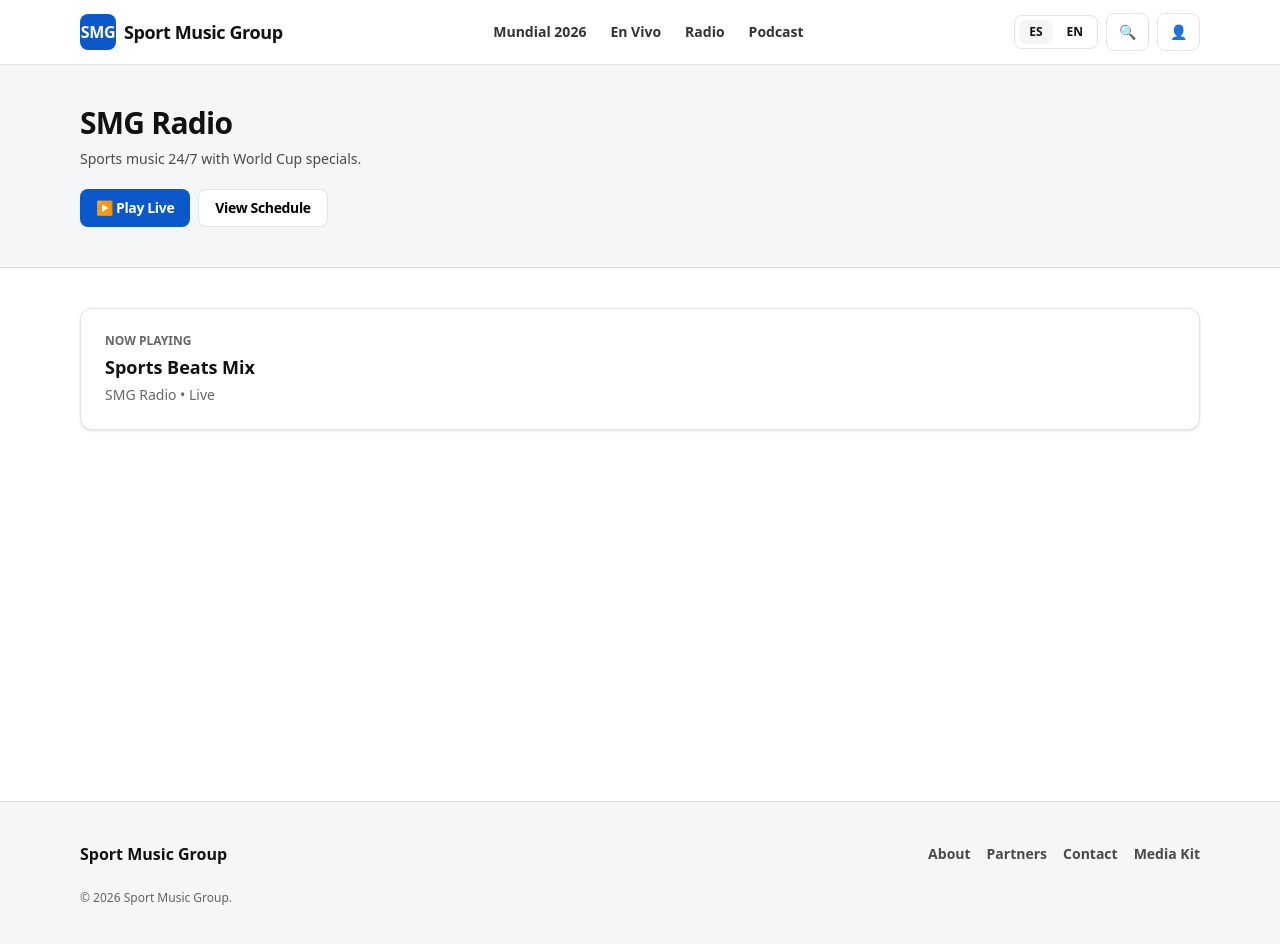
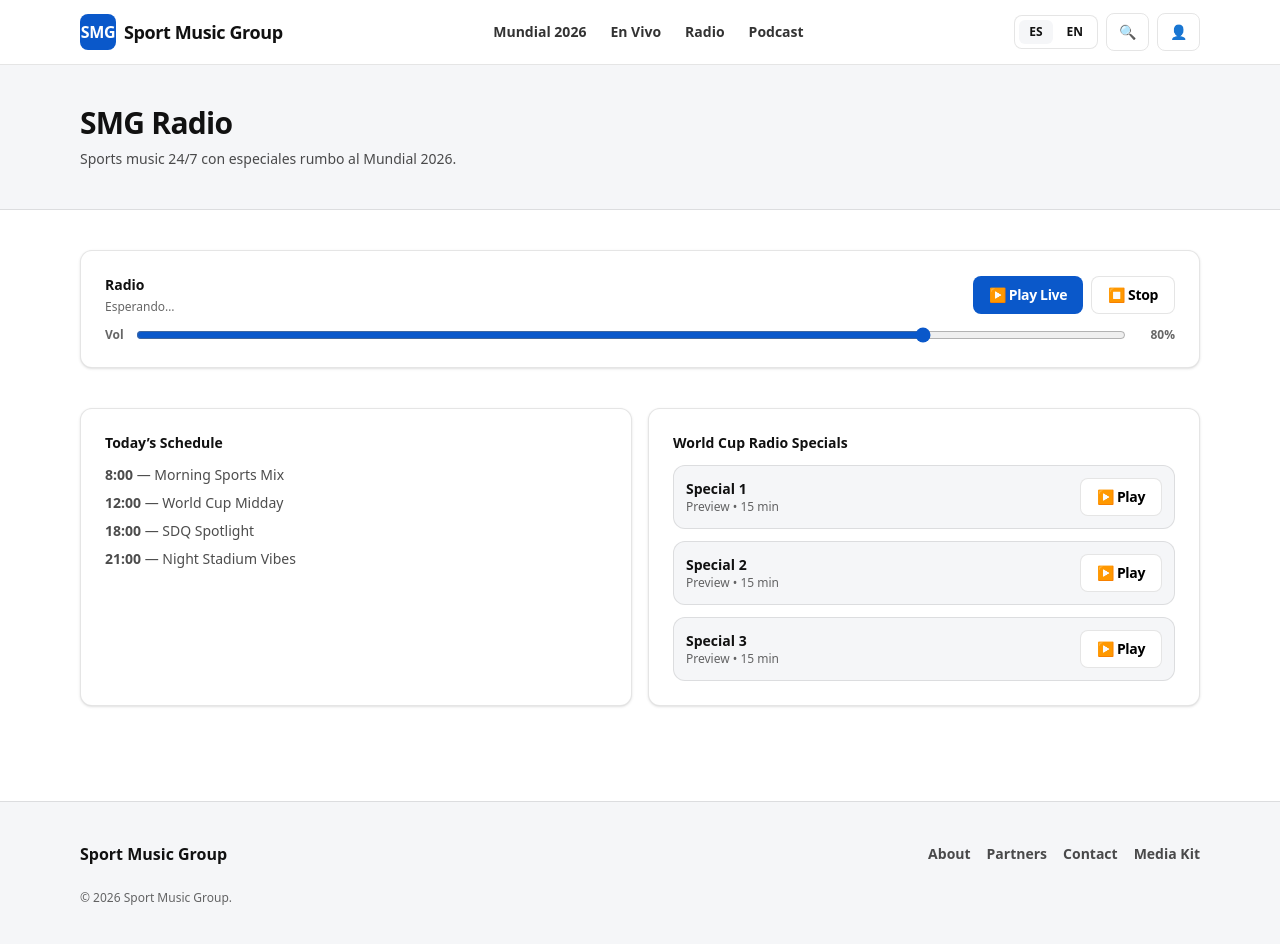
Before and after one commit to megamediagroupfl-ccisp/smg-web, a Next.js app: page /radio in a window 1280 px wide. Built offline with nearby package versions, Linux system fonts and the light colour scheme; no server answers.

Commit message:
backup: before radio mini player

```diff
--- a/src/app/radio/page.tsx
+++ b/src/app/radio/page.tsx
@@ -1,6 +1,7 @@
 import Container from '@/components/layout/Container';
+import Card from '@/components/ui/Card';
 import Button from '@/components/ui/Button';
-import Card from '@/components/ui/Card';
+import AudioPlayer from '@/components/ui/AudioPlayer';
 
 export default function RadioPage() {
   return (
@@ -8,20 +9,54 @@ export default function RadioPage() {
       <section className="border-b border-black/10 bg-[rgb(var(--smg-soft))]">
         <Container className="py-10">
           <h1 className="text-3xl font-black tracking-tight">SMG Radio</h1>
-          <p className="mt-2 text-sm text-black/70">Sports music 24/7 with World Cup specials.</p>
-          <div className="mt-5 flex gap-2">
-            <Button>▶ Play Live</Button>
-            <Button variant="secondary">View Schedule</Button>
-          </div>
+          <p className="mt-2 text-sm text-black/70">
+            Sports music 24/7 con especiales rumbo al Mundial 2026.
+          </p>
         </Container>
       </section>
 
       <Container className="py-10">
         <Card className="p-6">
-          <div className="text-xs font-extrabold text-black/60">NOW PLAYING</div>
-          <div className="mt-1 text-lg font-extrabold">Sports Beats Mix</div>
-          <div className="mt-1 text-sm text-black/60">SMG Radio • Live</div>
+          <AudioPlayer />
         </Card>
+
+        <div className="mt-10 grid gap-4 md:grid-cols-2">
+          <Card className="p-6">
+            <div className="text-sm font-black">Today’s Schedule</div>
+            <ul className="mt-3 space-y-2 text-sm text-black/70">
+              <li>
+                <span className="font-black">8:00</span> — Morning Sports Mix
+              </li>
+              <li>
+                <span className="font-black">12:00</span> — World Cup Midday
+              </li>
+              <li>
+                <span className="font-black">18:00</span> — SDQ Spotlight
+              </li>
+              <li>
+                <span className="font-black">21:00</span> — Night Stadium Vibes
+              </li>
+            </ul>
+          </Card>
+
+          <Card className="p-6">
+            <div className="text-sm font-black">World Cup Radio Specials</div>
+            <div className="mt-3 grid gap-3">
+              {[1, 2, 3].map((i) => (
+                <div
+                  key={i}
+                  className="flex items-center justify-between rounded-xl border border-black/10 bg-[rgb(var(--smg-soft))] p-3"
+                >
+                  <div>
+                    <div className="text-sm font-black">Special {i}</div>
+                    <div className="text-xs text-black/60">Preview • 15 min</div>
+                  </div>
+                  <Button variant="secondary">▶ Play</Button>
+                </div>
+              ))}
+            </div>
+          </Card>
+        </div>
       </Container>
     </div>
   );
--- /dev/null
+++ b/src/components/ui/AudioPlayer.tsx
@@ -0,0 +1,124 @@
+'use client';
+
+import { useEffect, useRef, useState } from 'react';
+import Button from '@/components/ui/Button';
+
+type Props = {
+  src?: string;
+  title?: string;
+  compact?: boolean;
+};
+
+export default function AudioPlayer({ src, title, compact }: Props) {
+  const audioRef = useRef<HTMLAudioElement | null>(null);
+  const [isPlaying, setIsPlaying] = useState(false);
+  const [isReady, setIsReady] = useState(false);
+  const [error, setError] = useState<string | null>(null);
+  const [volume, setVolume] = useState(0.8);
+
+  const stream = src ?? process.env.NEXT_PUBLIC_RADIO_STREAM_URL ?? '';
+  const label = title ?? process.env.NEXT_PUBLIC_RADIO_STREAM_TITLE ?? 'Radio';
+
+  useEffect(() => {
+    const a = audioRef.current;
+    if (!a) return;
+
+    a.volume = volume;
+
+    const onCanPlay = () => {
+      setIsReady(true);
+      setError(null);
+    };
+    const onPlay = () => setIsPlaying(true);
+    const onPause = () => setIsPlaying(false);
+    const onError = () => {
+      setError('No se pudo reproducir el stream. Verifica la URL/HTTPS.');
+      setIsPlaying(false);
+      setIsReady(false);
+    };
+
+    a.addEventListener('canplay', onCanPlay);
+    a.addEventListener('play', onPlay);
+    a.addEventListener('pause', onPause);
+    a.addEventListener('error', onError);
+
+    return () => {
+      a.removeEventListener('canplay', onCanPlay);
+      a.removeEventListener('play', onPlay);
+      a.removeEventListener('pause', onPause);
+      a.removeEventListener('error', onError);
+    };
+  }, [volume]);
+
+  async function toggle() {
+    setError(null);
+    const a = audioRef.current;
+    if (!a) return;
+
+    // Si no hay URL, evita confusión
+    if (!stream || stream.includes('example.com')) {
+      setError('Falta configurar la URL real del stream en .env.local');
+      return;
+    }
+
+    try {
+      if (a.paused) {
+        // Para streams en vivo conviene recargar el src antes de play
+        a.src = stream;
+        await a.play();
+      } else {
+        a.pause();
+      }
+    } catch {
+      setError('El navegador bloqueó el autoplay o el stream no es compatible.');
+      setIsPlaying(false);
+    }
+  }
+
+  function stop() {
+    const a = audioRef.current;
+    if (!a) return;
+    a.pause();
+    a.currentTime = 0;
+    setIsPlaying(false);
+  }
+
+  return (
+    <div className="w-full">
+      <audio ref={audioRef} preload="none" />
+
+      <div className={compact ? 'flex flex-wrap items-center gap-2' : 'flex flex-col gap-3'}>
+        <div className="flex items-center justify-between gap-3">
+          <div>
+            <div className="text-sm font-black">{label}</div>
+            <div className="mt-1 text-xs text-black/60">
+              {error ? error : isReady ? (isPlaying ? 'En vivo • Reproduciendo' : 'Listo') : 'Esperando…'}
+            </div>
+          </div>
+
+          <div className="flex gap-2">
+            <Button onClick={toggle}>{isPlaying ? '⏸ Pausar' : '▶ Play Live'}</Button>
+            <Button variant="secondary" onClick={stop}>
+              ⏹ Stop
+            </Button>
+          </div>
+        </div>
+
+        <div className="flex items-center gap-3">
+          <div className="text-xs font-bold text-black/60">Vol</div>
+          <input
+            className="w-full accent-[rgb(var(--smg-blue))]"
+            type="range"
+            min={0}
+            max={1}
+            step={0.01}
+            value={volume}
+            onChange={(e) => setVolume(Number(e.target.value))}
+            aria-label="Volume"
+          />
+          <div className="w-10 text-right text-xs font-bold text-black/60">{Math.round(volume * 100)}%</div>
+        </div>
+      </div>
+    </div>
+  );
+}
```
